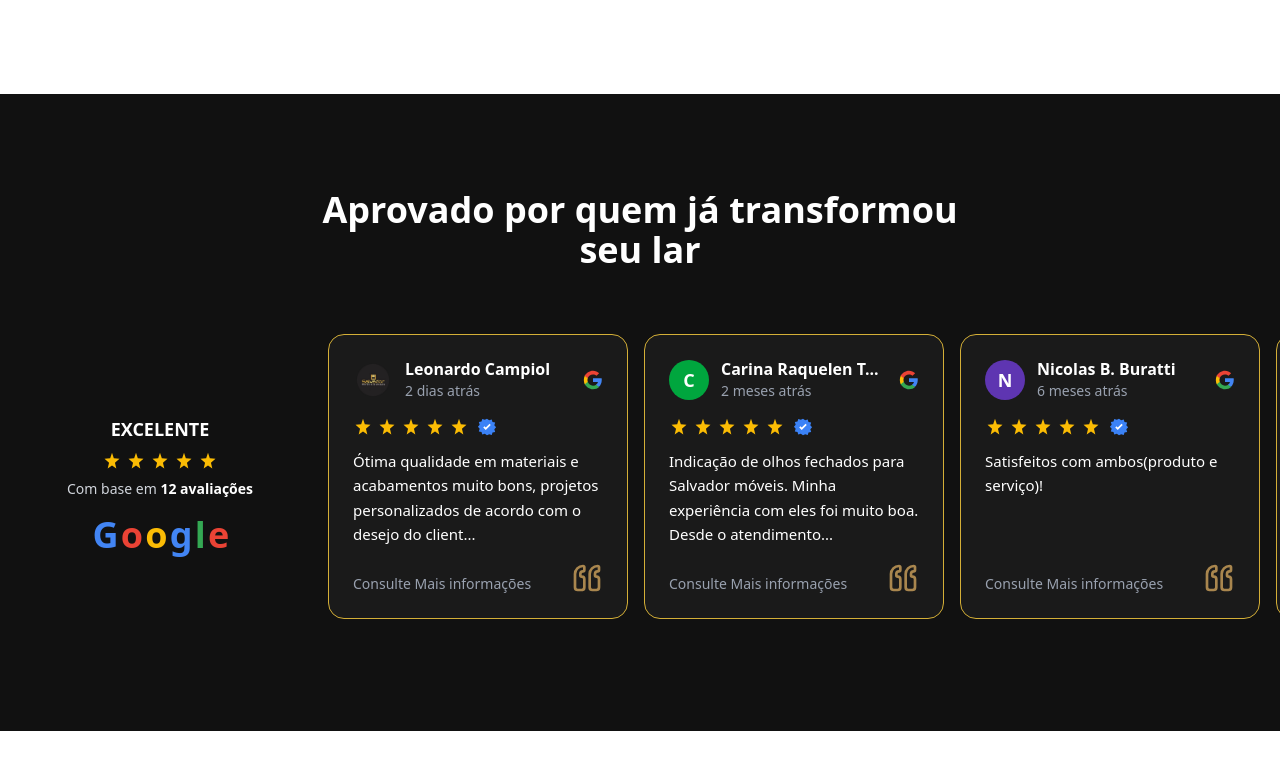
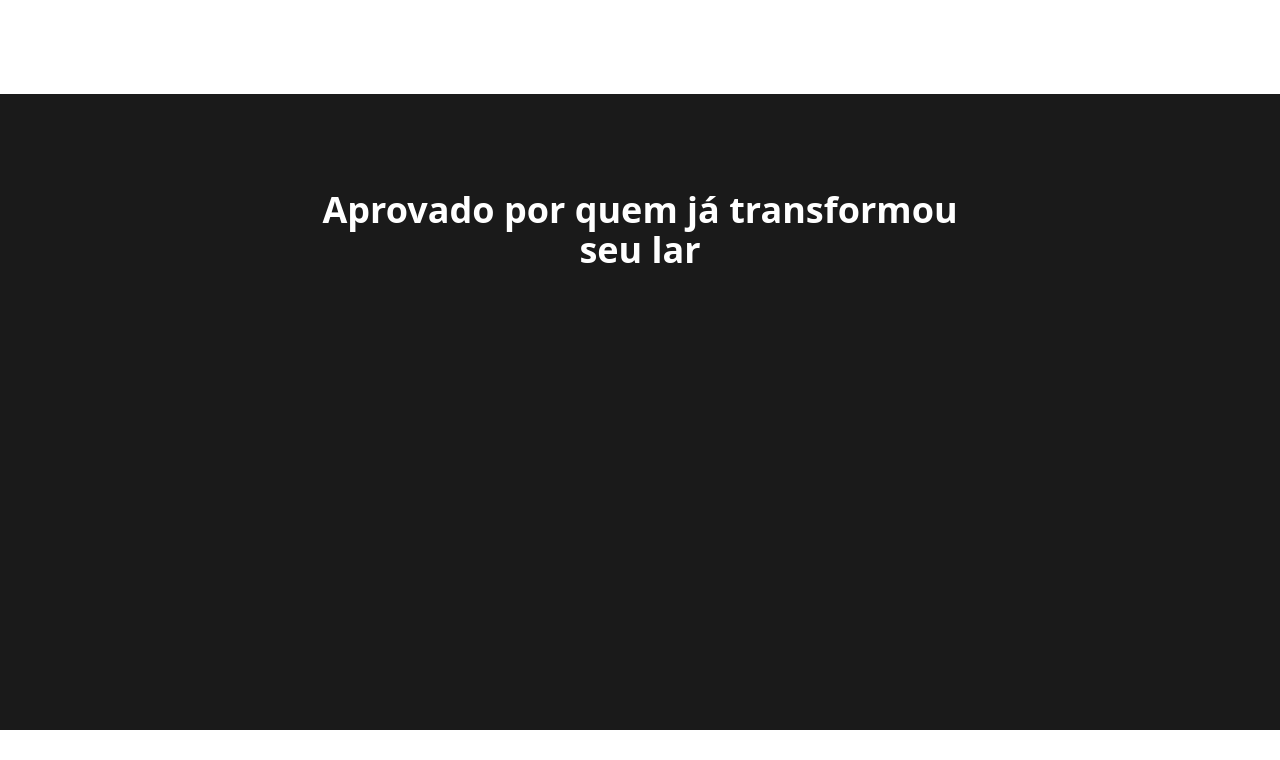
Before and after one commit to vantmidias/salvador-moveis-site, a Next.js app: page / in a window 1280 px wide. Shown: the part 3700-4460 px from the top of the page. Built offline with nearby package versions, Linux system fonts and the light colour scheme.

Commit message:
feat(reviews): restore trustindex widget per client request

```diff
--- a/src/components/Reviews.tsx
+++ b/src/components/Reviews.tsx
@@ -1,90 +1,27 @@
 "use client";
 
 import { Container } from "@/components/ui/container";
+import { useEffect, useRef } from "react";
 import { FadeIn } from "@/components/ui/fade-in";
-import { ChevronRight, Quote } from "lucide-react";
-import Image from "next/image";
-import { useRef } from "react";
-
-const reviewsData = [
-    {
-        id: 1,
-        name: "Leonardo Campiol",
-        date: "2 dias atrás",
-        initials: "L",
-        avatar: "/portfolio/Logo/logo.png", // Imagem genérica para exemplificar
-        text: "Ótima qualidade em materiais e acabamentos muito bons, projetos personalizados de acordo com o desejo do client...",
-        imageUrl: null,
-        bgColor: "bg-gray-500"
-    },
-    {
-        id: 2,
-        name: "Carina Raquelen T...",
-        date: "2 meses atrás",
-        initials: "C",
-        avatar: null,
-        text: "Indicação de olhos fechados para Salvador móveis. Minha experiência com eles foi muito boa. Desde o atendimento...",
-        imageUrl: null,
-        bgColor: "bg-green-600"
-    },
-    {
-        id: 3,
-        name: "Nicolas B. Buratti",
-        date: "6 meses atrás",
-        initials: "N",
-        avatar: null,
-        text: "Satisfeitos com ambos(produto e serviço)!",
-        imageUrl: null,
-        bgColor: "bg-[#5E35B1]" // Roxo como na imagem
-    },
-    {
-        id: 4,
-        name: "Fernando Costa",
-        date: "6 meses atrás",
-        initials: "F",
-        avatar: null,
-        text: "Estão de parabéns!! Projetos bem executados com qualidade e...",
-        imageUrl: "/portfolio/Todos/1.JPG", // Imagem de placeholder
-        bgColor: "bg-red-600"
-    }
-];
-
-// Ícones SVG do Google
-const GoogleG = () => (
-    <svg viewBox="0 0 24 24" className="w-5 h-5 ml-auto">
-        <path d="M22.56 12.25c0-.78-.07-1.53-.2-2.25H12v4.26h5.92c-.26 1.31-1.03 2.41-2.16 3.14v2.6h3.49c2.04-1.88 3.21-4.65 3.21-7.75z" fill="#4285F4" />
-        <path d="M12 23c2.97 0 5.46-.98 7.28-2.66l-3.49-2.6c-.99.66-2.26 1.05-3.79 1.05-2.91 0-5.38-1.97-6.26-4.61h-3.61v2.8C3.9 19.96 7.6 23 12 23z" fill="#34A853" />
-        <path d="M5.74 14.18c-.23-.66-.36-1.37-.36-2.18s.13-1.52.36-2.18V7.02H2.13C1.4 8.48 1 10.18 1 12s.4 3.52 1.13 4.98l3.61-2.8z" fill="#FBBC05" />
-        <path d="M12 5.38c1.62 0 3.06.56 4.21 1.64l3.15-3.15C17.45 2.09 14.97 1 12 1 7.6 1 3.9 4.04 1.93 7.02l3.61 2.8C6.62 7.15 9.09 5.38 12 5.38z" fill="#EA4335" />
-    </svg>
-);
-
-const VerifiedCheck = () => (
-    <svg viewBox="0 0 24 24" className="w-5 h-5 ml-1" fill="#1b74e4">
-        <path d="M12 2l2.6 1.8 3.1-.9.9 3.1 3.2.7-1 3.1 2.1 2.5-2.1 2.5 1 3.1-3.2.7-.9 3.1-3.1-.9L12 22l-2.6-1.8-3.1.9-.9-3.1-3.2-.7 1-3.1-2.1-2.5 2.1-2.5-1-3.1 3.2-.7.9-3.1 3.1.9L12 2z" fill="#3b82f6" />
-        <path d="M10.5 15.5l-3-3 1.4-1.4 1.6 1.6 4.6-4.6 1.4 1.4-6 6z" fill="#fff" />
-    </svg>
-);
-
-const StarIcon = () => (
-    <svg viewBox="0 0 24 24" className="w-5 h-5" fill="#fbbc04">
-        <path d="M12 17.27l5.18 3.73-1.64-6.81L21 9.24l-6.81-.61L12 2 9.81 8.63 3 9.24l5.46 4.73L6.82 21z" />
-    </svg>
-);
 
 export function Reviews() {
-    const scrollRef = useRef<HTMLDivElement>(null);
+    const containerRef = useRef<HTMLDivElement>(null);
 
-    const scrollRight = () => {
-        if (scrollRef.current) {
-            scrollRef.current.scrollBy({ left: 320, behavior: "smooth" });
-        }
-    };
+    useEffect(() => {
+        if (!containerRef.current) return;
+        // Check if script already exists to prevent duplicate loading on re-renders in strict mode
+        if (containerRef.current.querySelector('script')) return;
+
+        const script = document.createElement("script");
+        script.src = "https://cdn.trustindex.io/loader.js?3e8fe0466e401651bd161e42dc3";
+        script.async = true;
+        script.defer = true;
+        containerRef.current.appendChild(script);
+    }, []);
 
     return (
-        <section id="avaliacoes" className="py-24 bg-[#111111] text-white overflow-hidden">
+        <section id="avaliacoes" className="py-24 bg-brand-dark text-white overflow-hidden">
             <Container>
-                {/* Título */}
                 <FadeIn direction="up">
                     <div className="text-center max-w-2xl mx-auto mb-16">
                         <h2 className="text-3xl md:text-4xl font-outfit font-bold">
@@ -93,114 +30,14 @@ export function Reviews() {
                     </div>
                 </FadeIn>
 
-                <div className="flex flex-col lg:flex-row items-center lg:items-center gap-10 relative">
-                    {/* Bloco Resumo da Esquerda */}
-                    <FadeIn direction="right" delay={0.1}>
-                        <div className="flex flex-col items-center justify-center shrink-0 w-64">
-                            <h3 className="text-white font-bold text-lg mb-2">EXCELENTE</h3>
-                            <div className="flex gap-1 mb-2">
-                                <StarIcon />
-                                <StarIcon />
-                                <StarIcon />
-                                <StarIcon />
-                                <StarIcon />
-                            </div>
-                            <p className="text-gray-300 text-sm mb-2">
-                                Com base em <strong className="text-white font-bold">12 avaliações</strong>
-                            </p>
-                            <div className="flex gap-1 items-center mt-2 group cursor-pointer">
-                                {/* Letras com cores do Google */}
-                                <span className="text-4xl font-bold font-sans tracking-tighter text-[#4285F4]">G</span>
-                                <span className="text-4xl font-bold font-sans tracking-tighter text-[#EA4335]">o</span>
-                                <span className="text-4xl font-bold font-sans tracking-tighter text-[#FBBC05]">o</span>
-                                <span className="text-4xl font-bold font-sans tracking-tighter text-[#4285F4]">g</span>
-                                <span className="text-4xl font-bold font-sans tracking-tighter text-[#34A853]">l</span>
-                                <span className="text-4xl font-bold font-sans tracking-tighter text-[#EA4335]">e</span>
-                            </div>
-                        </div>
-                    </FadeIn>
-
-                    {/* Lista Horizontal de Cards */}
-                    <FadeIn direction="left" delay={0.2} className="w-full relative">
-                        <div
-                            ref={scrollRef}
-                            className="flex overflow-x-auto gap-4 pb-4 snap-x snap-mandatory scrollbar-hide no-scrollbar"
-                            style={{ msOverflowStyle: 'none', scrollbarWidth: 'none' }}
-                        >
-                            {reviewsData.map((review) => (
-                                <div
-                                    key={review.id}
-                                    className="snap-start shrink-0 w-[300px] bg-[#1a1a1a] rounded-2xl border border-brand-primary p-6 flex flex-col justify-between"
-                                >
-                                    {/* Cabecalho Card */}
-                                    <div>
-                                        <div className="flex items-center gap-3 mb-4">
-                                            {review.avatar ? (
-                                                <Image
-                                                    src={review.avatar}
-                                                    alt={review.name}
-                                                    width={40}
-                                                    height={40}
-                                                    className="rounded-full object-cover w-10 h-10"
-                                                />
-                                            ) : (
-                                                <div className={`w-10 h-10 rounded-full flex items-center justify-center text-white font-bold text-lg ${review.bgColor}`}>
-                                                    {review.initials}
-                                                </div>
-                                            )}
-                                            <div className="flex flex-col">
-                                                <span className="font-bold text-white text-md leading-tight">{review.name}</span>
-                                                <span className="text-gray-400 text-sm mt-0.5">{review.date}</span>
-                                            </div>
-                                            <GoogleG />
-                                        </div>
-                                        <div className="flex items-center gap-1 mb-3">
-                                            <StarIcon />
-                                            <StarIcon />
-                                            <StarIcon />
-                                            <StarIcon />
-                                            <StarIcon />
-                                            <VerifiedCheck />
-                                        </div>
-                                        <div className="flex gap-3">
-                                            <p className="text-white text-[15px] leading-relaxed line-clamp-4">
-                                                {review.text}
-                                            </p>
-                                            {review.imageUrl && (
-                                                <div className="shrink-0">
-                                                    <Image
-                                                        src={review.imageUrl}
-                                                        alt="Review Image"
-                                                        width={70}
-                                                        height={70}
-                                                        className="rounded-xl object-cover h-[70px]"
-                                                    />
-                                                </div>
-                                            )}
-                                        </div>
-                                    </div>
-
-                                    {/* Card Footer */}
-                                    <div className="flex justify-between items-end mt-4">
-                                        <span className="text-gray-400 font-medium text-sm cursor-pointer hover:text-white transition-colors">
-                                            Consulte Mais informações
-                                        </span>
-                                        <Quote className="w-8 h-8 text-[#cda25b] rotate-180 opacity-80" />
-                                    </div>
-                                </div>
-                            ))}
-                        </div>
-
-                        {/* Botão de Avançar Slider Direita */}
-                        <button
-                            onClick={scrollRight}
-                            className="absolute right-[-14px] top-1/2 -translate-y-1/2 w-10 h-10 bg-[#1a1a1a] border border-brand-primary rounded-full hidden md:flex items-center justify-center text-white hover:bg-brand-primary/20 transition-all shadow-xl shadow-black"
-                            aria-label="Avançar avaliações"
-                        >
-                            <ChevronRight className="w-5 h-5" />
-                        </button>
-                    </FadeIn>
-                </div>
+                <FadeIn direction="up" delay={0.2}>
+                    <div
+                        ref={containerRef}
+                        className="w-full relative min-h-[300px] flex justify-center items-center overflow-hidden"
+                    >
+                        {/* O script do Trustindex renderizará o widget internamente aqui */}
+                    </div>
+                </FadeIn>
             </Container>
         </section>
     );
```
